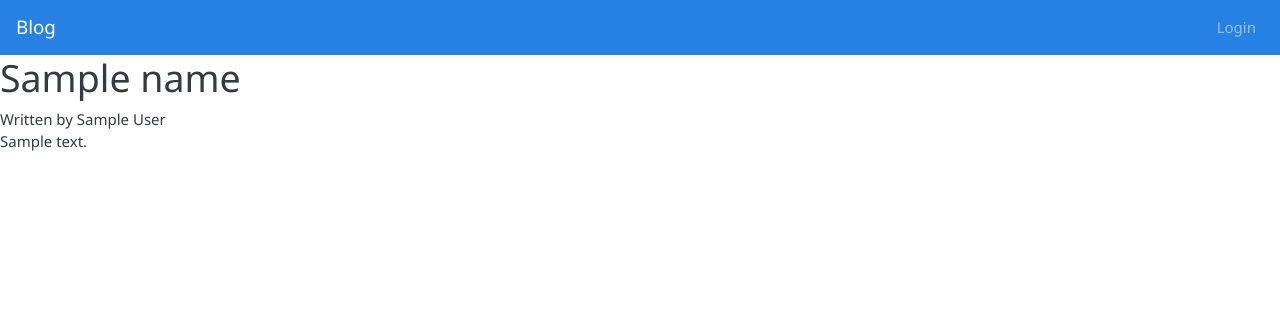
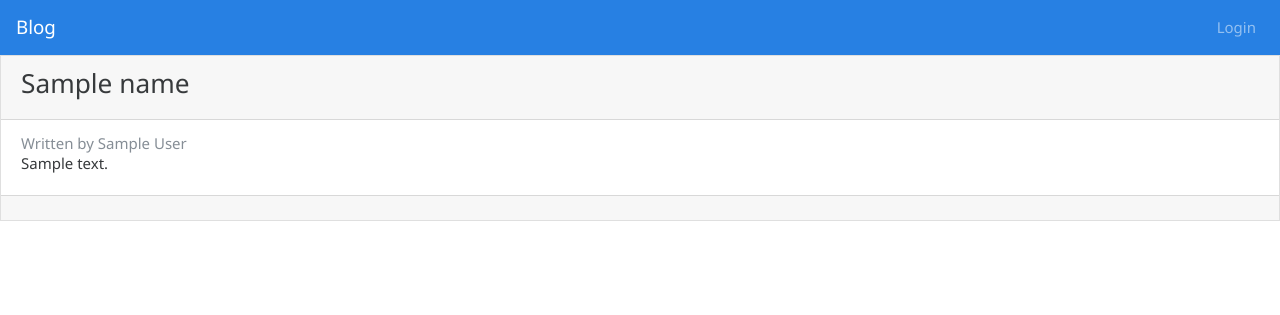
Before and after one commit to ishanjoshi02/trial-flask-blog-app, a Flask app: template templates/blog.html in a window 1280 px wide. Shown: the top 315 px of the page. Run offline with Flask 2, Linux system fonts and the light colour scheme; the template is opened without the code that fills it: most values are stand-ins (such as "Sample title", 1, 10 or a date in 2020); some libraries are stand-ins or nearby versions.

Commit message:
used card to prettify blog

```diff
--- a/templates/blog.html
+++ b/templates/blog.html
@@ -1,12 +1,21 @@
-{% extends 'base.html' %}
-{% block titleBlock %}{{ name }}{% endblock %}
-{% block bodyBlock %}
-    <h1>{{ name }}</h1>
-    Written by {{ author }}
-    <p>{{ content }}</p>
+{% extends 'base.html' %} {% block titleBlock %}{{ name }}{% endblock %} {%
+block bodyBlock %}
+<div class="card mb-3">
+  <div class="card-header">
+    <h3>{{ name }}</h3>
+  </div>
+  <div class="card-body">
+    <h6 class="card-subtitle text-muted">Written by {{ author }}</h6>
+    <p class="card-text">{{ content }}</p>
+  </div>
+  <div class="card-footer">
     {% if editable %}
-        <a href="/editBlog?id={{blog_id}}">Edit Blog</a>
-        <br />
-        <a href="/deleteBlog?id={{blog_id}}">Delete Blog</a>
+    <a class="btn btn-warning" href="/editBlog?id={{ blog_id }}">Edit Blog</a>
+
+    <a class="btn btn-danger" href="/deleteBlog?id={{ blog_id }}"
+      >Delete Blog</a
+    >
     {% endif %}
+  </div>
+</div>
 {% endblock %}
```
